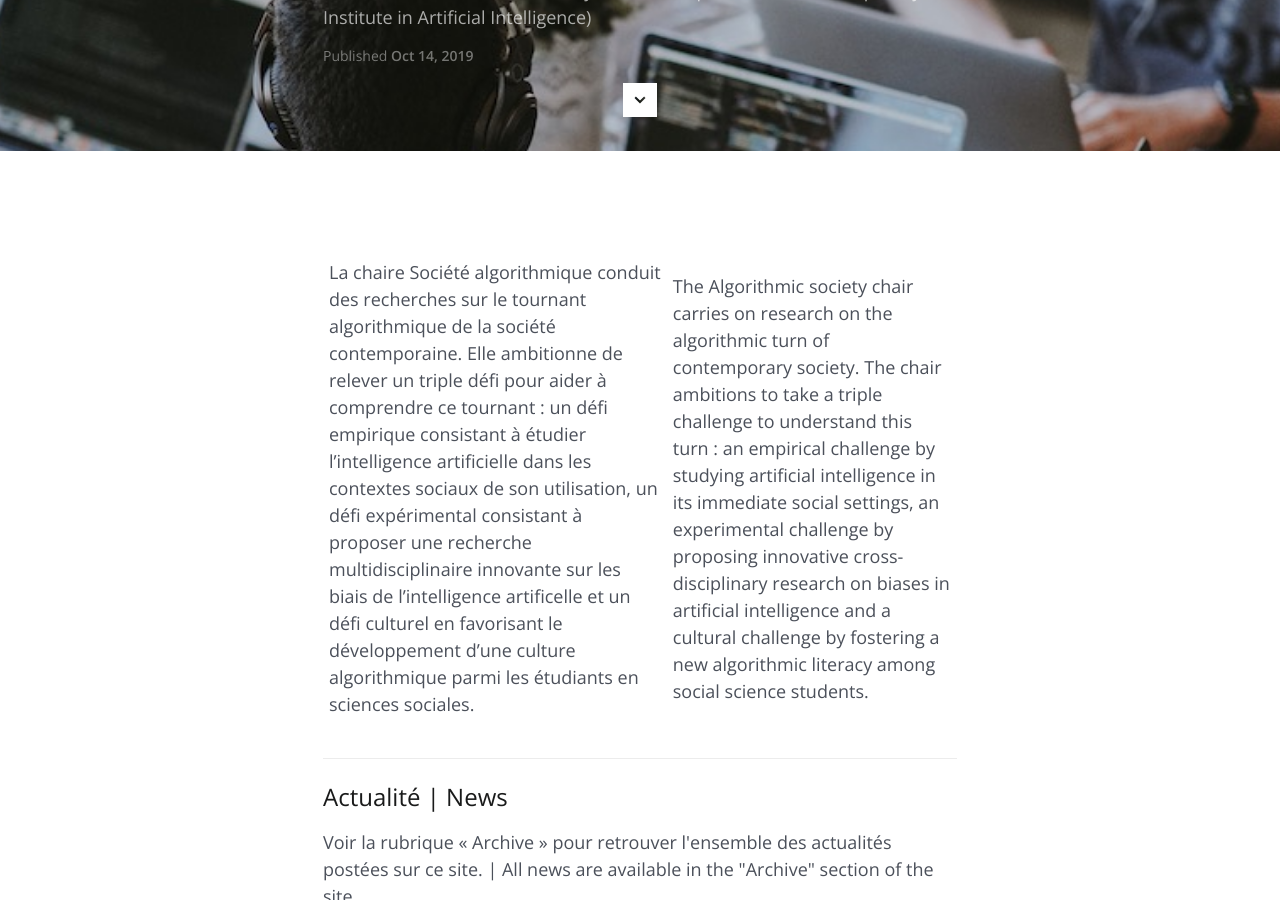
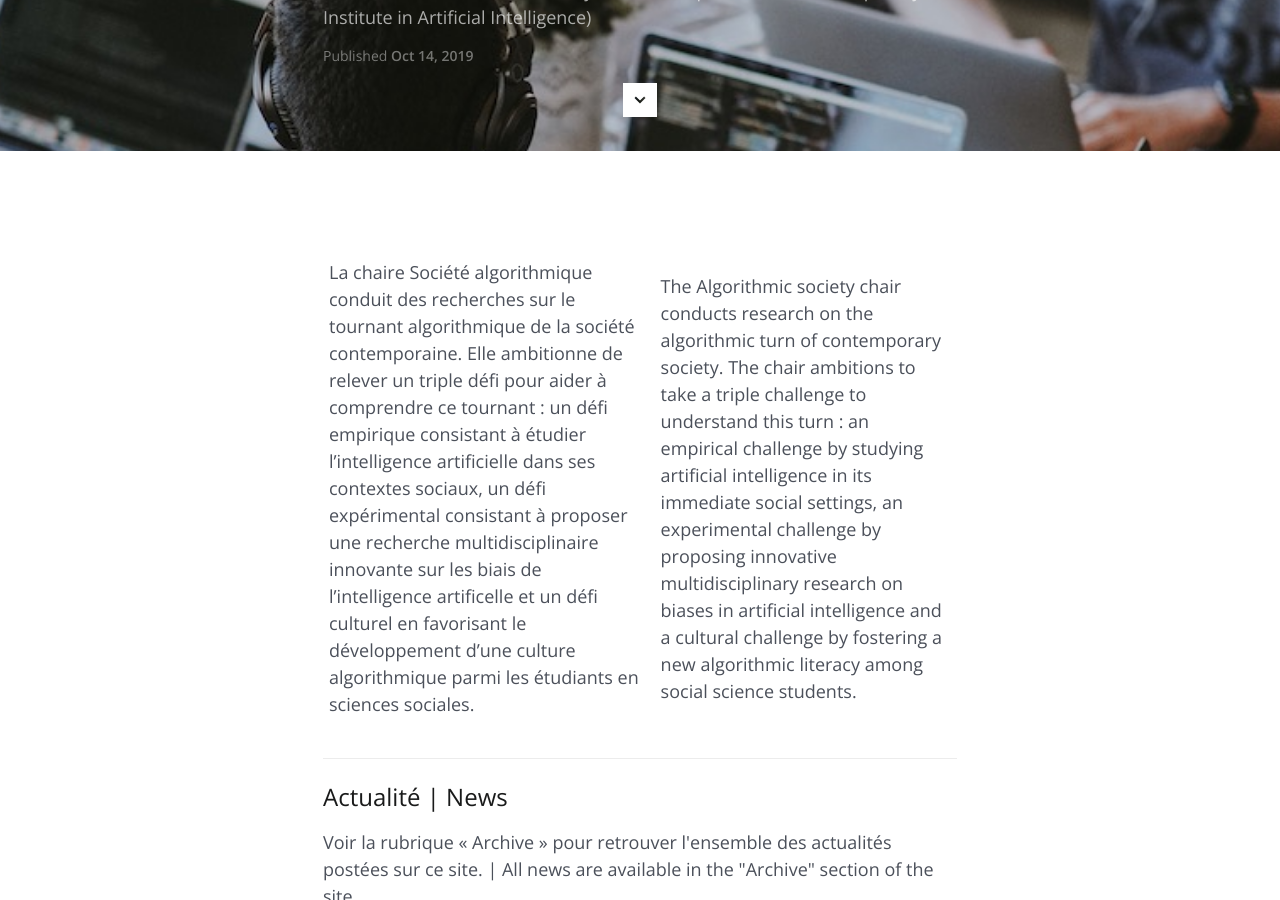
Before and after one commit to gillesbastin/algorithmicsociety, a Jekyll site: the page built from index.md, in a window 1280 px wide and 900 px high, scrolled down 449 px. Built offline with Jekyll 4.4.1, drawn with Linux system fonts in a browser that asks for light colours.

Commit message:
Update index.md

```diff
--- a/index.md
+++ b/index.md
@@ -13,7 +13,7 @@
 
 ---
 
-La chaire Société algorithmique conduit des recherches sur le tournant algorithmique de la société contemporaine. Elle ambitionne de relever un triple défi pour aider à comprendre ce tournant : un défi empirique consistant à étudier l'intelligence artificielle dans les contextes sociaux de son utilisation, un défi expérimental consistant à proposer une recherche multidisciplinaire innovante sur les biais de l'intelligence artificelle et un défi culturel en favorisant le développement d'une culture algorithmique parmi les étudiants en sciences sociales.|The Algorithmic society chair carries on research on the algorithmic turn of contemporary society. The chair ambitions to take a triple challenge to understand this turn : an empirical challenge by studying artificial intelligence in its immediate social settings, an experimental challenge by proposing innovative cross-disciplinary research on biases in artificial intelligence and a cultural challenge by fostering a new algorithmic literacy among social science students.
+La chaire Société algorithmique conduit des recherches sur le tournant algorithmique de la société contemporaine. Elle ambitionne de relever un triple défi pour aider à comprendre ce tournant : un défi empirique consistant à étudier l'intelligence artificielle dans ses contextes sociaux, un défi expérimental consistant à proposer une recherche multidisciplinaire innovante sur les biais de l'intelligence artificelle et un défi culturel en favorisant le développement d'une culture algorithmique parmi les étudiants en sciences sociales.|The Algorithmic society chair conducts research on the algorithmic turn of contemporary society. The chair ambitions to take a triple challenge to understand this turn : an empirical challenge by studying artificial intelligence in its immediate social settings, an experimental challenge by proposing innovative multidisciplinary research on biases in artificial intelligence and a cultural challenge by fostering a new algorithmic literacy among social science students.
 
 <hr>
 
```
